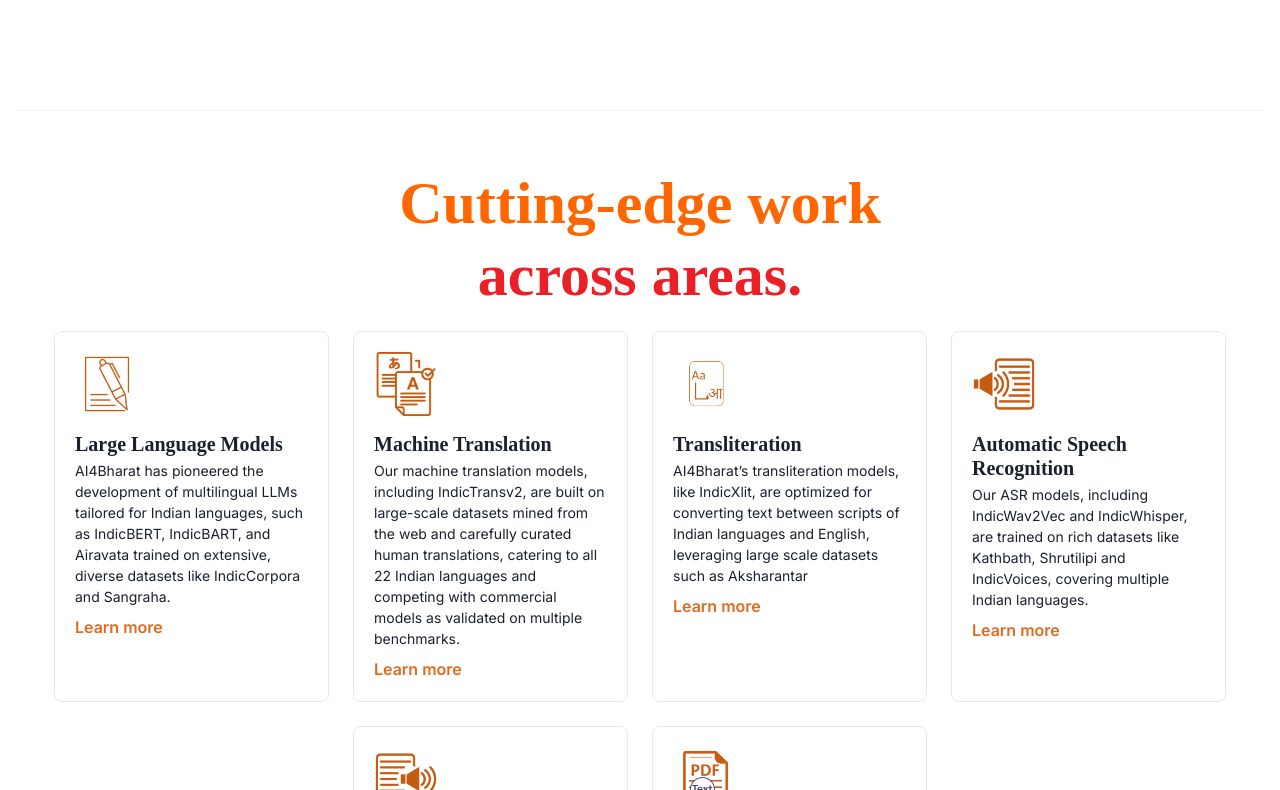
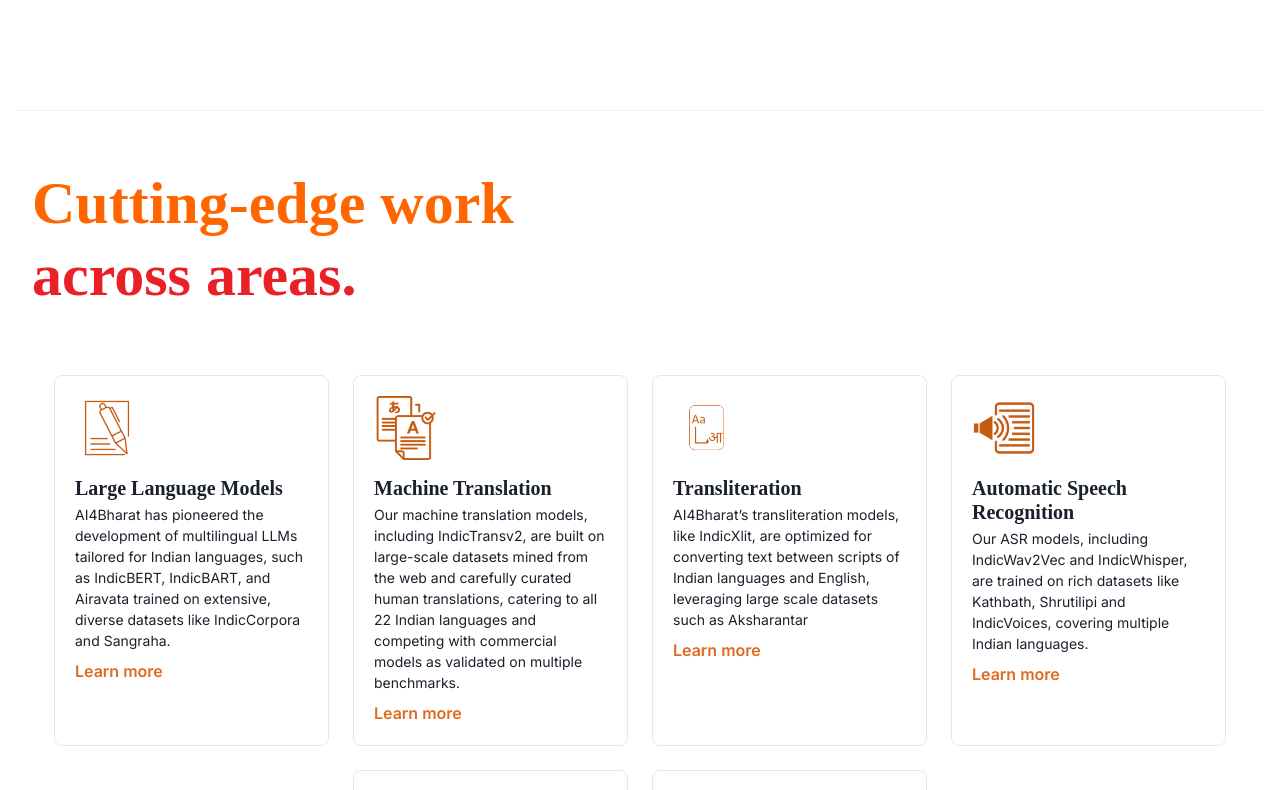
Before and after one commit to AI4Bharat/ai4b-website, a Next.js app in the folder frontend/: page / in a window 1280 px wide. Shown: the part 650-1440 px from the top of the page. Built offline with nearby package versions, Linux system fonts and the light colour scheme; no server answers.

Commit message:
Feature title align

```diff
--- a/frontend/components/Features.tsx
+++ b/frontend/components/Features.tsx
@@ -70,12 +70,8 @@
 export default function Features() {
   return (
     <Container maxW={"7xl"}>
-      <Stack
-        align={"center"}
-        spacing={{ base: 4, md: 5 }}
-        py={{ base: 10, md: 14 }}
-      >
-        <Stack spacing={4} textAlign={"center"}>
+      <Stack spacing={{ base: 4, md: 5 }} py={{ base: 10, md: 14 }}>
+        <Stack spacing={4}>
           <Heading
             fontSize={{ base: "3xl", sm: "4xl", lg: "6xl" }}
             fontWeight={"bold"}
@@ -84,6 +80,7 @@
             <Text textColor={"a4bred"}>across areas.</Text>
           </Heading>
         </Stack>
+        <br />
         <SimpleGrid>
           <Flex flexWrap="wrap" gridGap={6} justify="center">
             <Card
```
